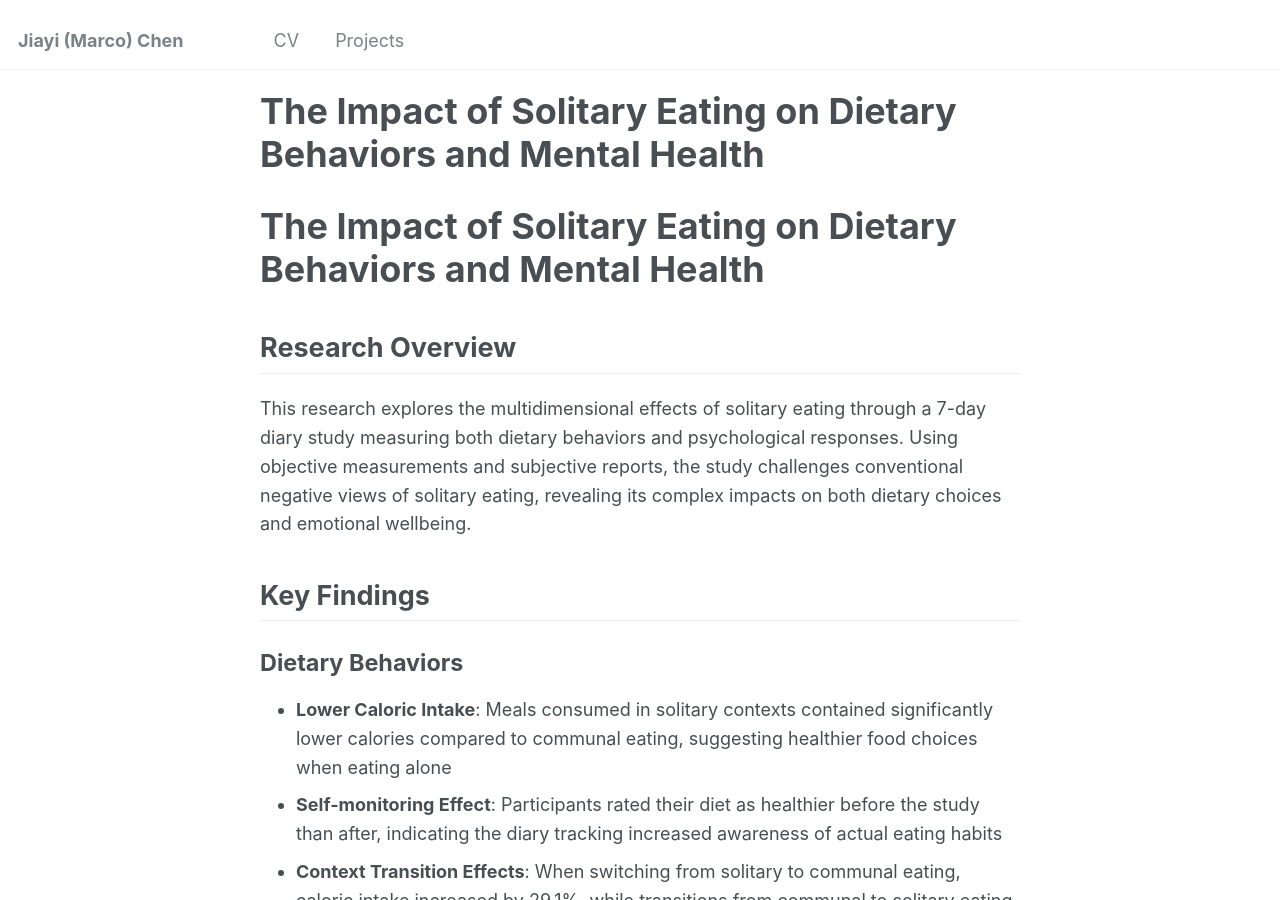
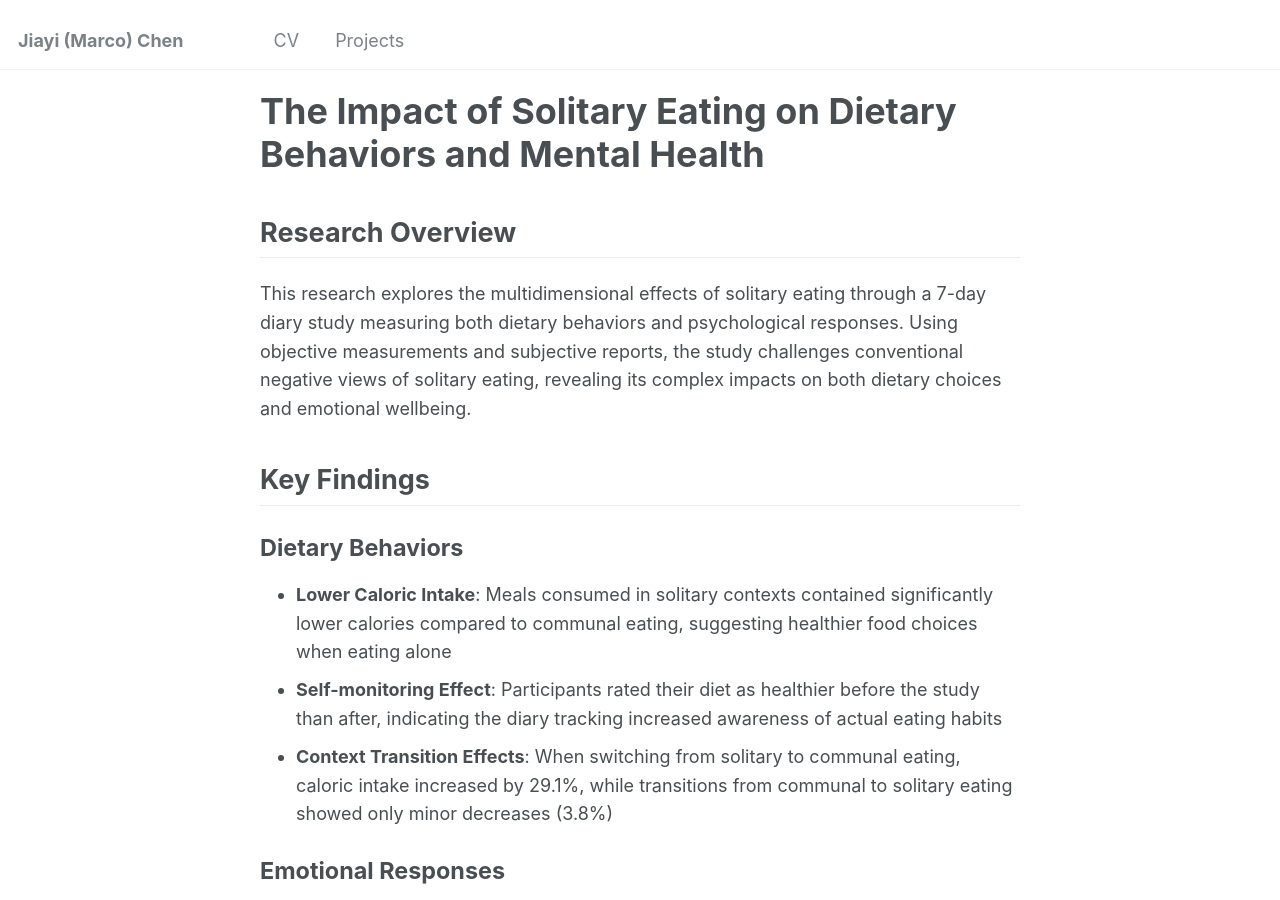
Before and after one commit to marcochen0720/marcochen0720.github.io, a Jekyll site: the page built from _projects/project2.md, in a window 1280 px wide and 900 px high. Built offline with Jekyll 4.4.1, drawn with Linux system fonts in a browser that asks for light colours.

Commit message:
Update project2.md

```diff
--- a/_projects/project2.md
+++ b/_projects/project2.md
@@ -6,8 +6,6 @@ img: images/solitary_eating.png
 importance: 1
 category: research
 ---
-
-# The Impact of Solitary Eating on Dietary Behaviors and Mental Health
 
 ## Research Overview
 
```
